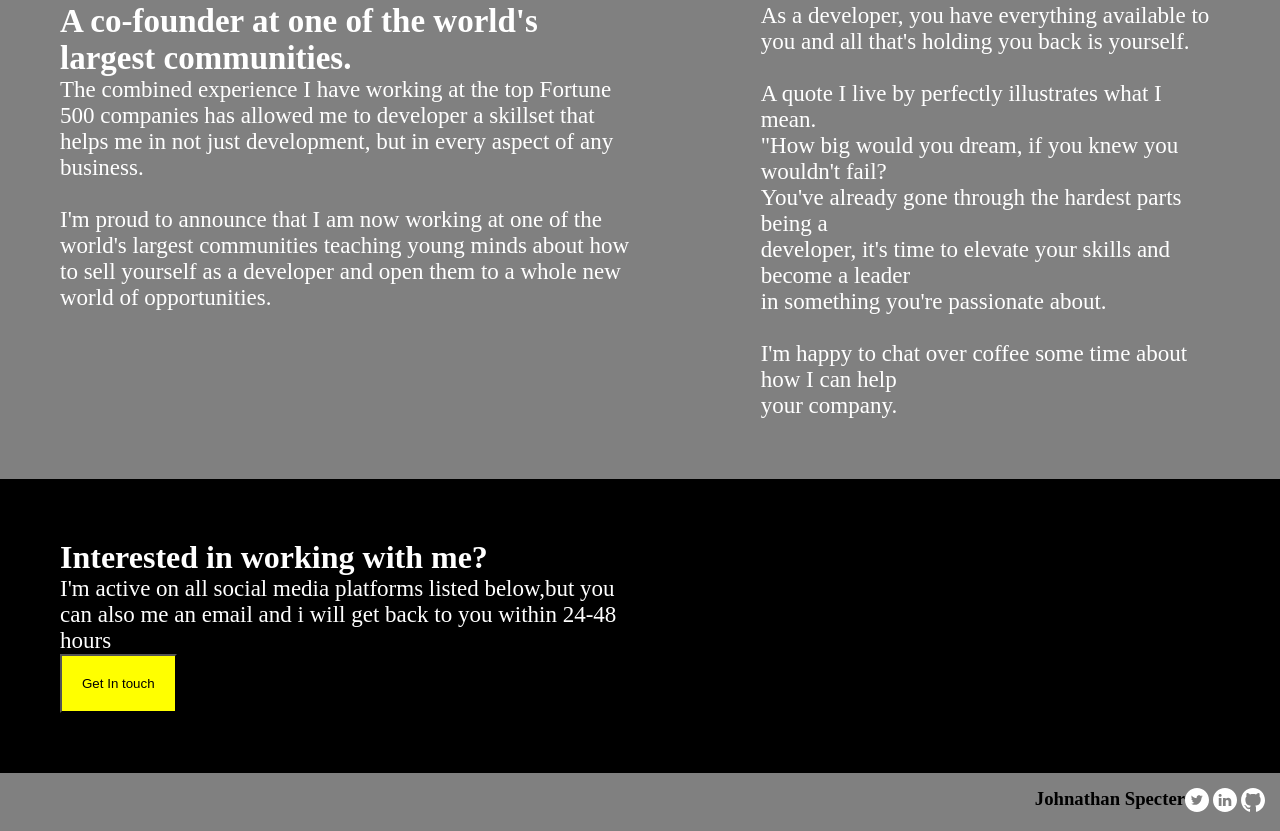
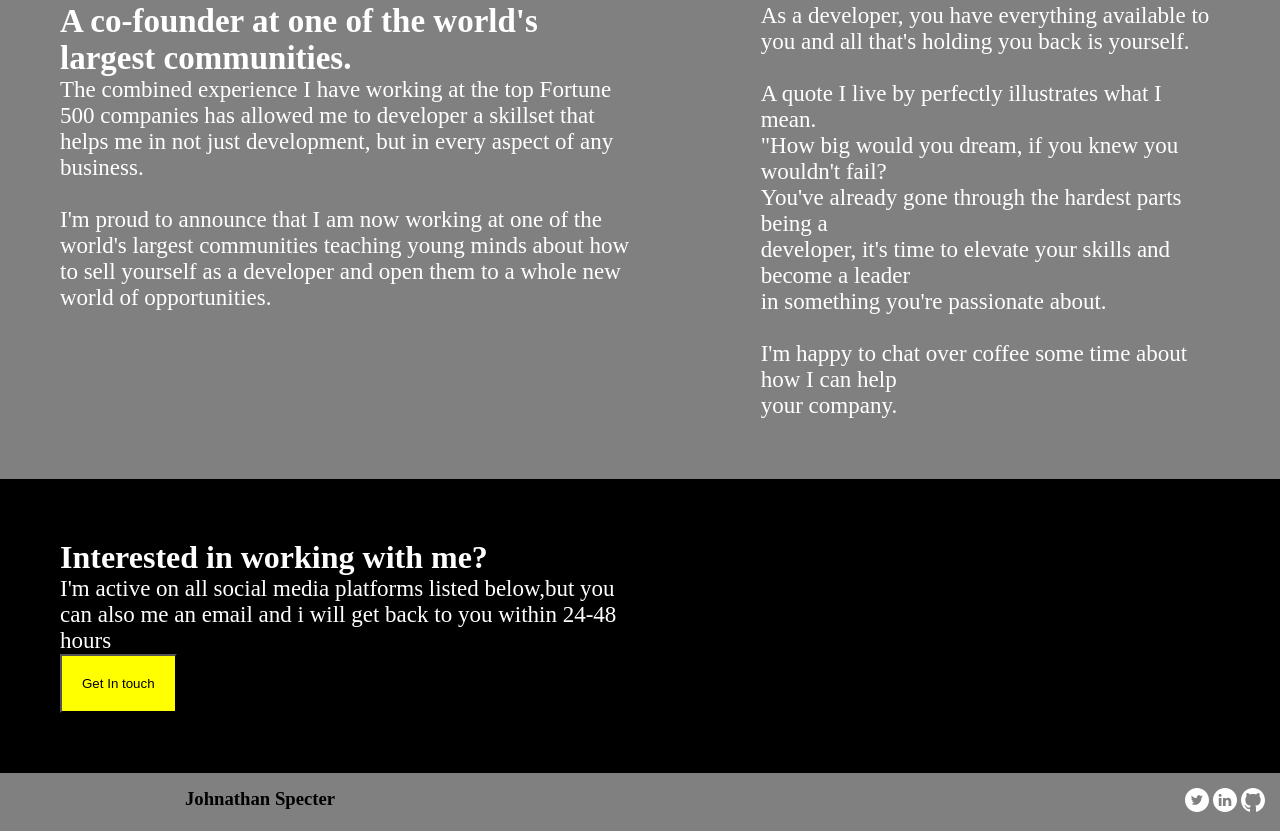
Before and after one commit to sanjayjagadishveer/htmlcssassignment, a plain HTML site: page index.html in a window 1280 px wide. Shown: the part 1016-1847 px from the top of the page. Drawn offline with Linux system fonts and the light colour scheme.

Commit message:
Update index.html

```diff
--- a/index.html
+++ b/index.html
@@ -79,7 +79,7 @@
  </div>
 
  <footer>
-     <h3>Johnathan Specter</h3>
+     <h3 style="width: 1000px;">Johnathan Specter</h3>
      <section class="flex-final">
        <img src="/Assets/Social Icons/Twitter.svg" alt="">
        <img src="/Assets/Social Icons/LinkedIn.svg" alt="">
```
